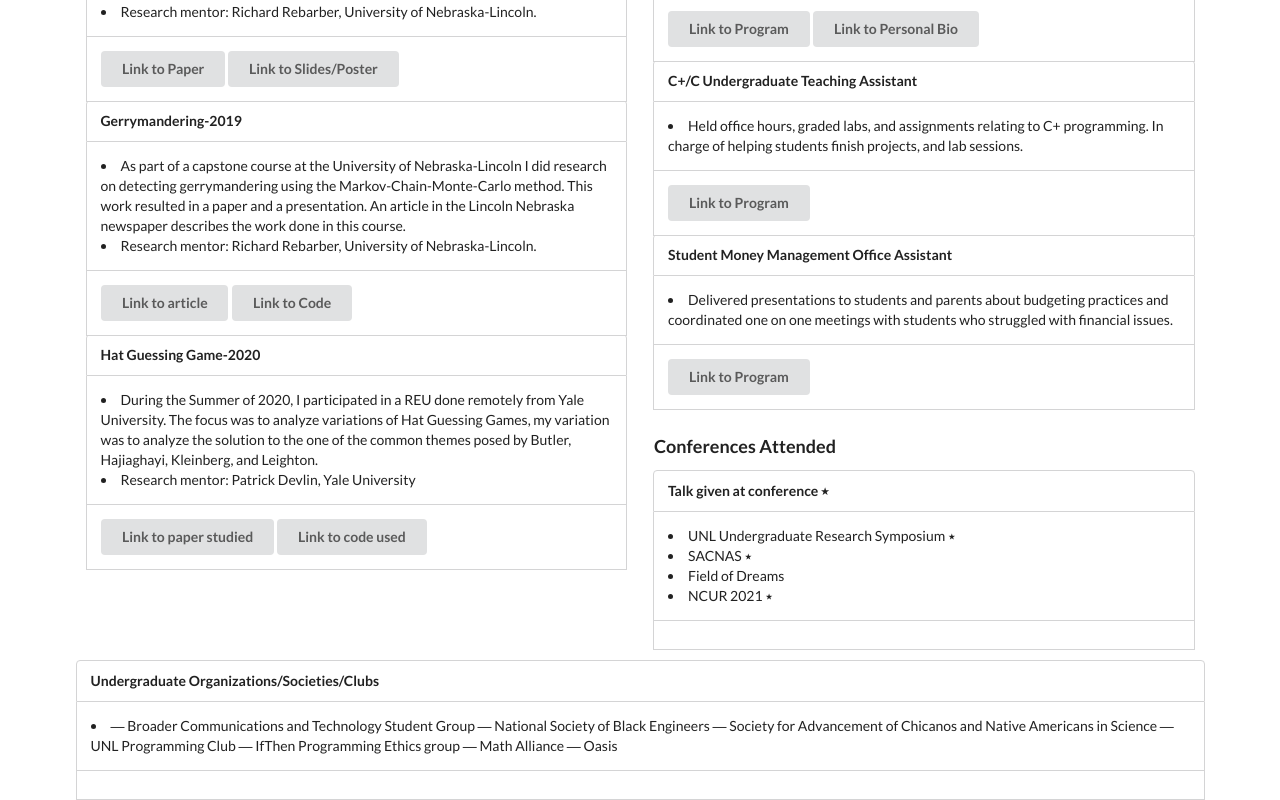
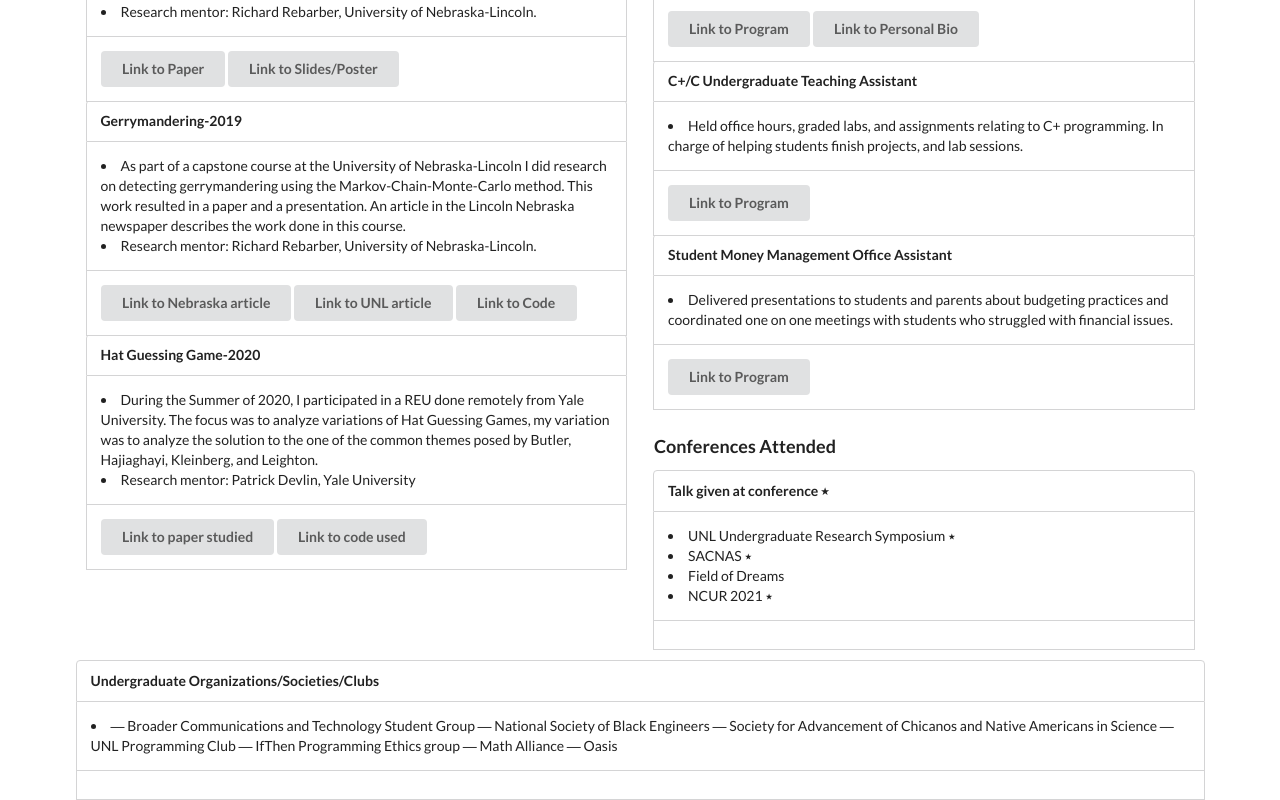
Before and after one commit to geighz/academic-website, a React (Create React App) app: page / in a window 1280 px wide. Shown: the part 645-1445 px from the top of the page. Built offline with nearby package versions, Linux system fonts and the light colour scheme; what aws-amplify would draw is missing.

Commit message:
added nebraska article

```diff
--- a/src/text.js
+++ b/src/text.js
@@ -21,7 +21,8 @@ export const research  = [
     "Research mentor: Richard Rebarber, University "+
     "of Nebraska-Lincoln."],
     links: [
-      {desc: 'Link to article', link:'https://journalstar.com/news/local/education/following-gerrymandering-court-cases-unl-class-looks-at-the-underlying-math/article_7f1b248b-8fd3-5bb3-83f4-33a171d612ac.html', type:'url'},
+      {desc: 'Link to Nebraska article', link:'https://www.math.unl.edu/mitc-gerrymandering', type:'url'},
+      {desc: 'Link to UNL article', link:'https://journalstar.com/news/local/education/following-gerrymandering-court-cases-unl-class-looks-at-the-underlying-math/article_7f1b248b-8fd3-5bb3-83f4-33a171d612ac.html', type:'url'},
       {desc: 'Link to Code', link:'https://github.com/geighz/MATH435', type: 'url'},
     ],
   },
```
